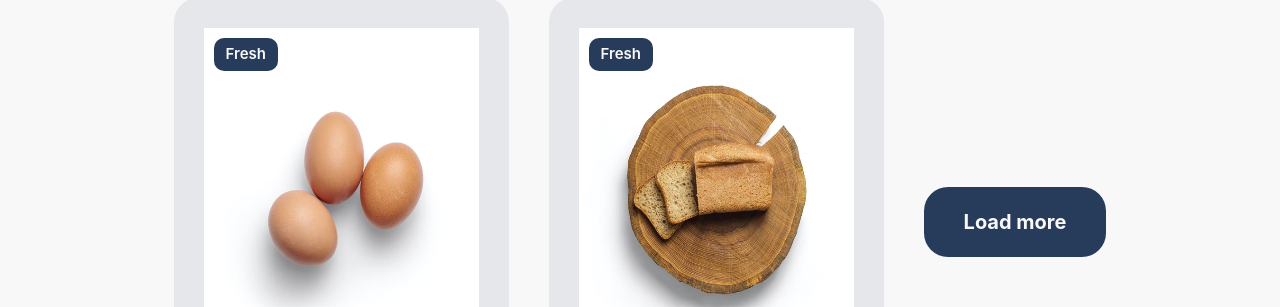
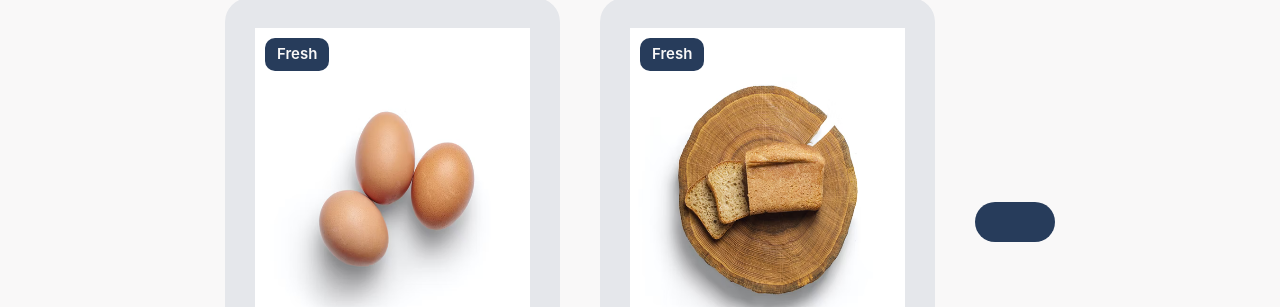
Before and after one commit to Borilajonkala/OrganiC-Food, a React (Vite) app: page / in a window 1280 px wide. Shown: the part 3326-3633 px from the top of the page. Built offline with nearby package versions, Linux system fonts and the light colour scheme.

Commit message:
search iwlavoti shop home larda

```diff
--- a/src/pages/Home.jsx
+++ b/src/pages/Home.jsx
@@ -176,7 +176,7 @@ const Home = ({ search }) => {
 							</Link>
 						))}
 
-					<button className='bg-kok hover:bg-kokrangHover text-[20px] text-oqrang font-bold py-[20px] px-[40px] rounded-3xl'><Link to>Load more</Link></button>
+				<Link to={"/shop"}>	<button className='bg-kok hover:bg-kokrangHover text-[20px] text-oqrang font-bold py-[20px] px-[40px] rounded-3xl'></button></Link>
 					</div>
 				</div>
 			</div>
```
